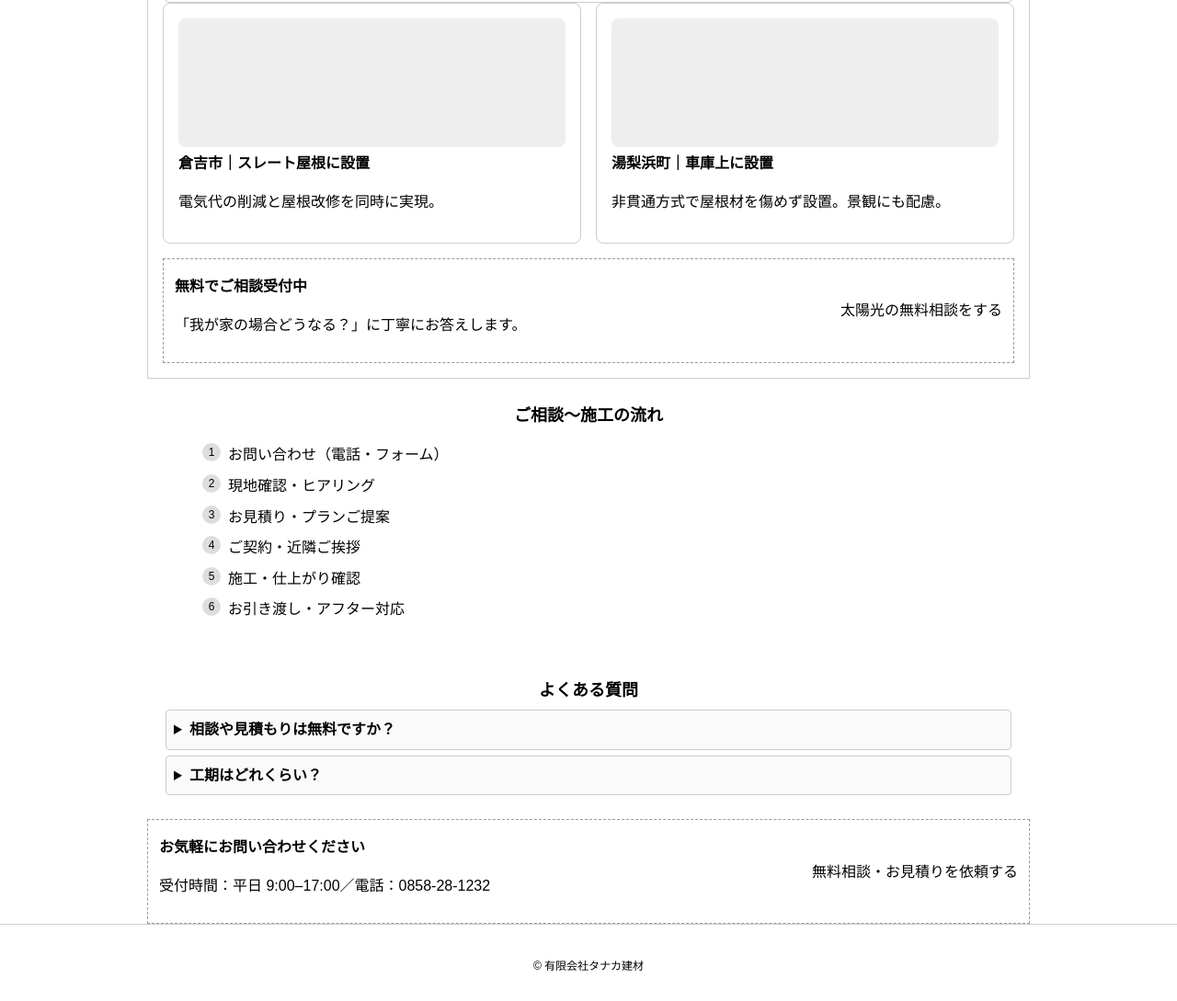
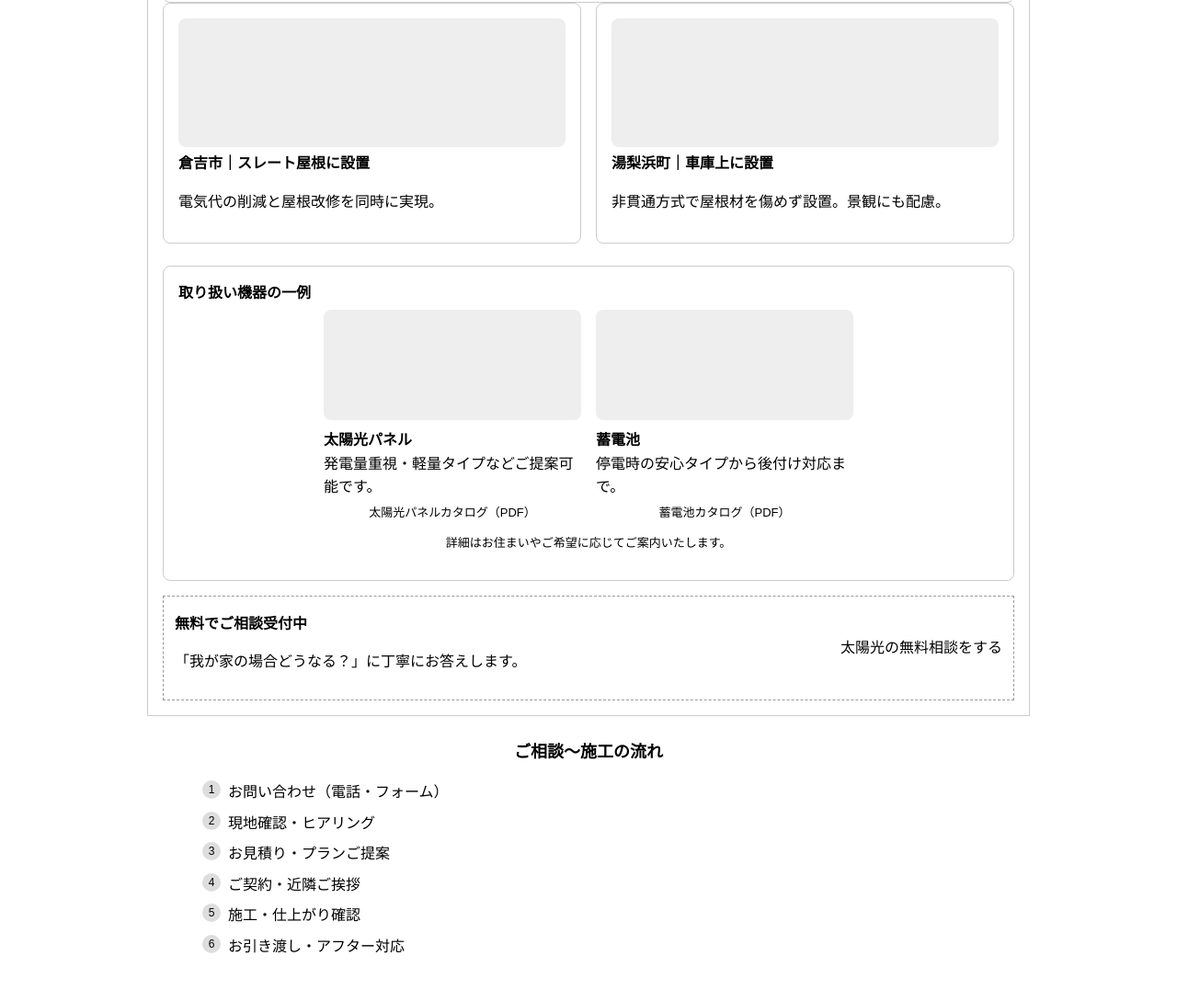
Before and after one commit to jin-roady/tanakakenzai, a plain HTML site: page index.html in a window 1280 px wide. Shown: the part 4327-5416 px from the top of the page at 92% size. Drawn offline with Linux system fonts and the light colour scheme.

Commit message:
取り扱い機器一覧追加

```diff
--- a/index.html
+++ b/index.html
@@ -662,6 +662,42 @@
         </div>
       </div>
 
+      <div class="card" style="margin-top:24px">
+        <h3 style="margin-top:0; font-size: 16px;">取り扱い機器の一例</h3>
+        <div style="display:flex; flex-wrap:wrap; gap:16px; justify-content:center">
+
+          <!-- 太陽光パネル -->
+          <div style="flex:1 1 260px; max-width:280px;">
+            <div class="ph" style="width:100%; height:120px; border-radius:8px; background:#eee;"></div>
+            <p style="margin:.6em 0 0;">
+              <strong>太陽光パネル</strong><br>
+              発電量重視・軽量タイプなどご提案可能です。
+            </p>
+            <p style="font-size:13px; margin:.4em 0 0; text-align:center;">
+              <a href="/pdf/solar_panel_catalog.pdf" target="_blank">太陽光パネルカタログ（PDF）</a>
+            </p>
+          </div>
+
+          <!-- 蓄電池 -->
+          <div style="flex:1 1 260px; max-width:280px;">
+            <div class="ph" style="width:100%; height:120px; border-radius:8px; background:#eee;"></div>
+            <p style="margin:.6em 0 0;">
+              <strong>蓄電池</strong><br>
+              停電時の安心タイプから後付け対応まで。
+            </p>
+            <p style="font-size:13px; margin:.4em 0 0; text-align:center;">
+              <a href="/pdf/battery_catalog.pdf" target="_blank">蓄電池カタログ（PDF）</a>
+            </p>
+          </div>
+
+        </div>
+        <p style="font-size:13px; text-align:center; margin-top:12px;">
+          詳細はお住まいやご希望に応じてご案内いたします。
+        </p>
+      </div>
+
+
+
       <section class="container cta" style="margin-top:16px">
         <div>
           <h3>無料でご相談受付中</h3>
@@ -670,6 +706,7 @@
         <a class="btn" href="#">太陽光の無料相談をする</a>
       </section>
     </section>
+
 
     <section id="flow" class="container">
       <h2>ご相談〜施工の流れ</h2>
```
Also changed, not shown: 1 other file.
